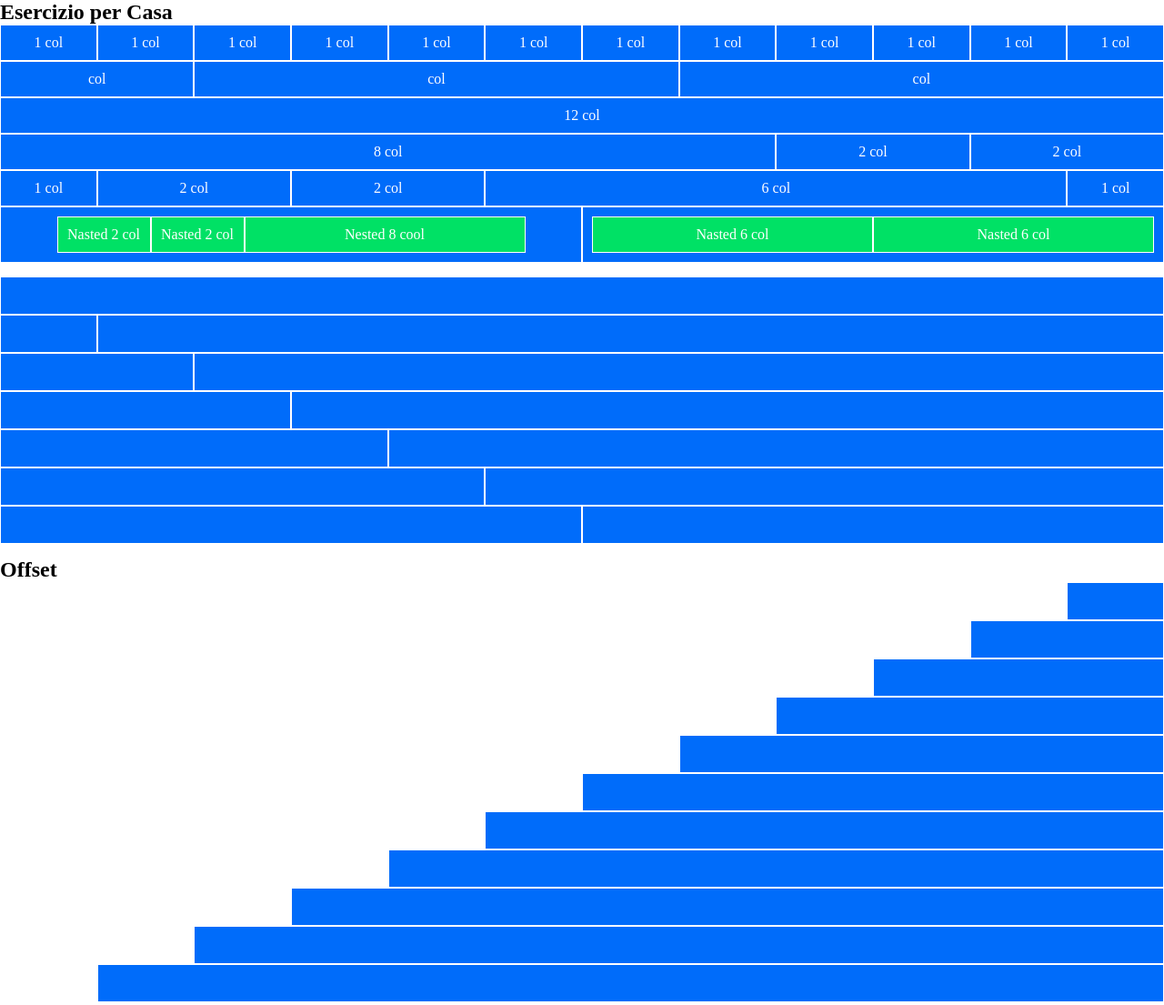
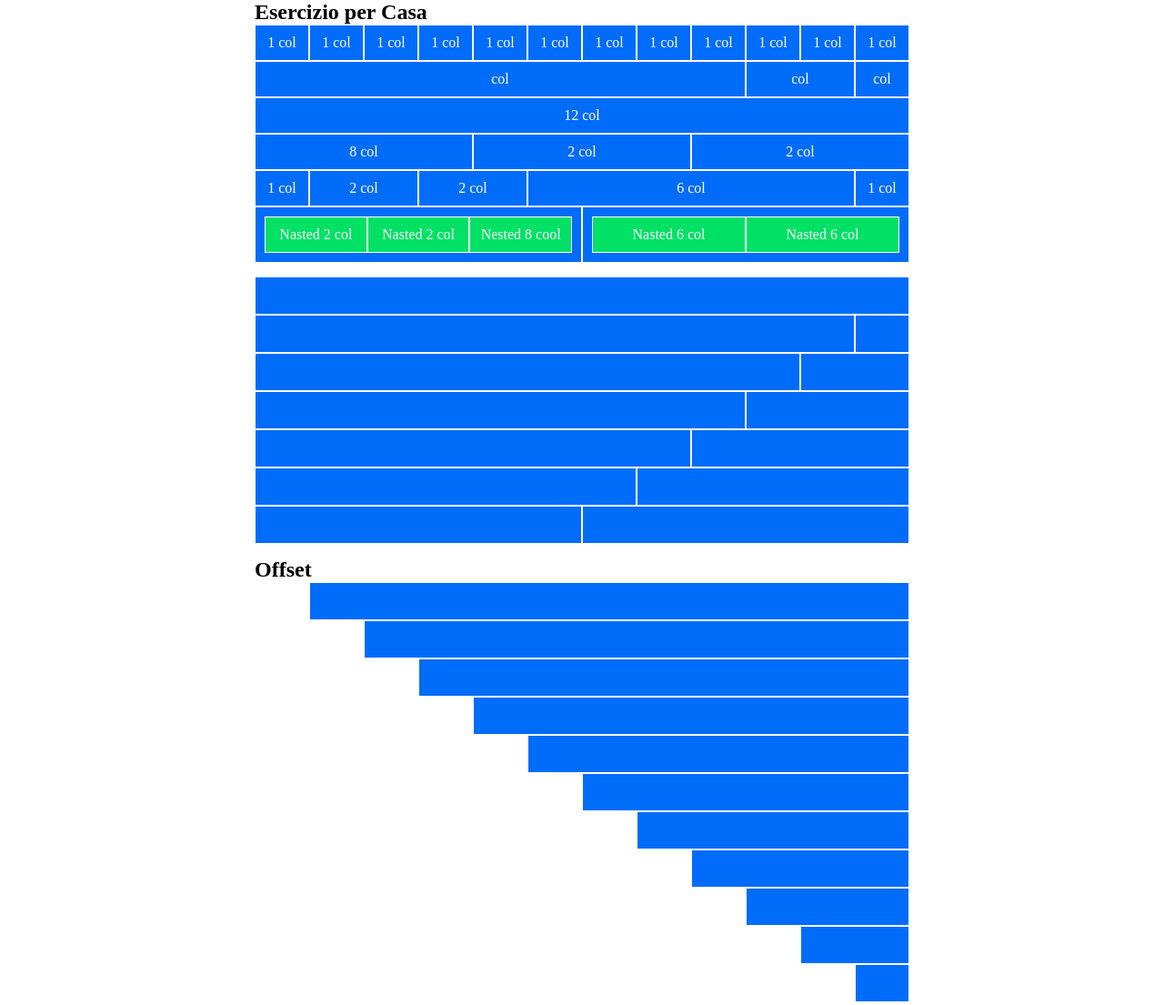
Before and after one commit to Rossiitaa/html-css-12bool, a plain HTML site: page index.html in a window 1280 px wide. Shown: the whole page at 91% size. Drawn offline with Linux system fonts and the light colour scheme.

Commit message:
first bonus finish

```diff
--- a/css/12BoolFlex.css
+++ b/css/12BoolFlex.css
@@ -10,7 +10,7 @@
 }
 
 .container {
-    width: 1070px;
+    width: 720px;
     max-width: 100%;
     margin: 0 auto;
 }
--- a/index.html
+++ b/index.html
@@ -9,9 +9,9 @@
     <link rel="stylesheet" href="./css/style.css">
 </head>
 <body>
+    <div class="container">
         <section>
             <h1>Esercizio per Casa</h1>
-        <div class="container-fluid">
                 <div class="row center">
                     <div class="col-12 col-md-1 p-1">1 col</div>
                     <div class="col-12 col-md-1 p-1">1 col</div>
@@ -27,17 +27,17 @@
                     <div class="col-12 col-md-1 p-1">1 col</div>
                 </div>
                 <div class="row center">
-                <div class="col-6 col-md-2 p-1">col</div>
-                <div class="col-12 col-md-5 p-1">col</div>
-                <div class="col-12 col-md-5 p-1">col</div>
+                    <div class="col-6 col-md-2 col-lg-9 p-1">col</div>
+                    <div class="col-12 col-md-5 col-lg-2 p-1">col</div>
+                    <div class="col-12 col-md-5 col-lg-1 p-1">col</div>
                 </div>
                 <div class="row center">
                     <div class="col-12 col-md-12 p-1">12 col</div>
                 </div>
                 <div class="row center">
-                <div class="col-8 col-md-8 p-1">8 col</div>
-                <div class="col-2 col-md-2 p-1">2 col</div>
-                <div class="col-2 col-md-2 p-1">2 col</div>
+                    <div class="col-8 col-md-8 col-lg-4 p-1">8 col</div>
+                    <div class="col-2 col-md-2 col-lg-4 p-1">2 col</div>
+                    <div class="col-2 col-md-2 col-lg-4 p-1">2 col</div>
                 </div>
                 <div class="row center">
                     <div class="col-1 col-md-1 p-1">1 col</div>
@@ -49,16 +49,15 @@
                 <div class="row center">
                     <div class="col-12 col-md-6">
                         <div class="row center p-1">
-                        <div class="col-6 col-md-2 bg-active p-1">Nasted 2 col</div>
-                        <div class="col-6 col-md-2 bg-active p-1">Nasted 2 col</div>
-                        <div class="col-12 col-md-6 bg-active p-1">Nested 8 cool</div>
+                            <div class="col-6 col-md-2 col-lg-4 bg-active p-1">Nasted 2 col</div>
+                            <div class="col-6 col-md-2 col-lg-4 bg-active p-1">Nasted 2 col</div>
+                            <div class="col-12 col-md-6 col-lg-4 bg-active p-1">Nested 8 cool</div>
                         </div>
                     </div>
                     <div class="col-12 col-md-6">
                         <div class="row center p-1">
                             <div class="col-12 col-md-6 bg-active p-1">Nasted 6 col</div>
                             <div class="col-12 col-md-6 bg-active p-1">Nasted 6 col</div>
-                    </div>
                         </div>
                     </div>
                 </div>
@@ -70,28 +69,28 @@
                     <div class="col-12"></div>
                 </div>
                 <div class="height-void row">
-                <div class="col-1"></div>
-                <div class="col-11"></div>
+                    <div class="col-1 col-lg-11"></div>
+                    <div class="col-11 col-lg-1"></div>
                 </div>
                 <div class="height-void row">
-                <div class="col-2"></div>
-                <div class="col-10"></div>
+                    <div class="col-2 col-lg-10"></div>
+                    <div class="col-10 col-lg-2"></div>
                 </div>
                 <div class="height-void row">
-                <div class="col-3"></div>
-                <div class="col-9"></div>
+                    <div class="col-3 col-lg-9"></div>
+                    <div class="col-9 col-lg-3"></div>
                 </div>
                 <div class="height-void row">
-                <div class="col-4"></div>
-                <div class="col-8"></div>
+                    <div class="col-4 col-lg-8"></div>
+                    <div class="col-8 col-lg-4"></div>
                 </div>
                 <div class="height-void row">
-                <div class="col-5"></div>
-                <div class="col-7"></div>
+                    <div class="col-5 col-lg-7"></div>
+                    <div class="col-7 col-lg-5"></div>
                 </div>
                 <div class="height-void row">
-                <div class="col-6"></div>
-                <div class="col-6"></div>
+                    <div class="col-6 col-lg-6"></div>
+                    <div class="col-6 col-lg-6"></div>
                 </div>
             </div>
         </section>
@@ -99,38 +98,40 @@
         <section>
             <h1>Offset</h1>
             <div class="row">
-            <div class="col-1 col-offset-11 height-void"></div>
+                <div class="col-1 col-lg-11 col-offset-11 col-lg-offset-1 height-void"></div>
             </div>
             <div class="row">
-            <div class="col-2 col-offset-10 height-void"></div>
+                <div class="col-2 col-lg-10 col-offset-10 col-lg-offset-2 height-void"></div>
             </div>
             <div class="row">
-            <div class="col-3 col-offset-9 height-void"></div>
+                <div class="col-3 col-lg-9 col-offset-9 col-lg-offset-3 height-void"></div>
             </div>
             <div class="row">
-            <div class="col-4 col-offset-8 height-void"></div>
+                <div class="col-4 col-lg-8 col-offset-8 col-lg-offset-4 height-void"></div>
             </div>
             <div class="row">
-            <div class="col-5 col-offset-7 height-void"></div>
+                <div class="col-5 col-lg-7 col-offset-7 col-lg-offset-5 height-void"></div>
             </div>
             <div class="row">
-            <div class="col-6 col-offset-6 height-void"></div>
+                <div class="col-6 col-lg-6 col-offset-6 col-lg-offset-6 height-void"></div>
             </div>
             <div class="row">
-            <div class="col-7 col-offset-5 height-void"></div>
+                <div class="col-7 col-lg-5 col-offset-5 col-lg-offset-7 height-void"></div>
             </div>
             <div class="row">
-            <div class="col-8 col-offset-4 height-void"></div>
+                <div class="col-8 col-lg-4 col-offset-4 col-lg-offset-8 height-void"></div>
             </div>
             <div class="row">
-            <div class="col-9 col-offset-3 height-void"></div>
+                <div class="col-9 col-lg-3 col-offset-3 col-lg-offset-9 height-void"></div>
             </div>
             <div class="row">
-            <div class="col-10 col-offset-2 height-void"></div>
+                <div class="col-10 col-lg-2 col-offset-2 col-lg-offset-10 height-void"></div>
             </div>
             <div class="row">
-            <div class="col-11 col-offset-1 height-void"></div>
+                <div class="col-11 col-lg-1 col-offset-1 col-lg-offset-11 height-void"></div>
             </div>
         </section>
+
+    </div>
 </body>
 </html>
```
Also changed, not shown: css/style.css (line endings or trailing spaces). Lines whose indentation alone changed are shown as unchanged.
